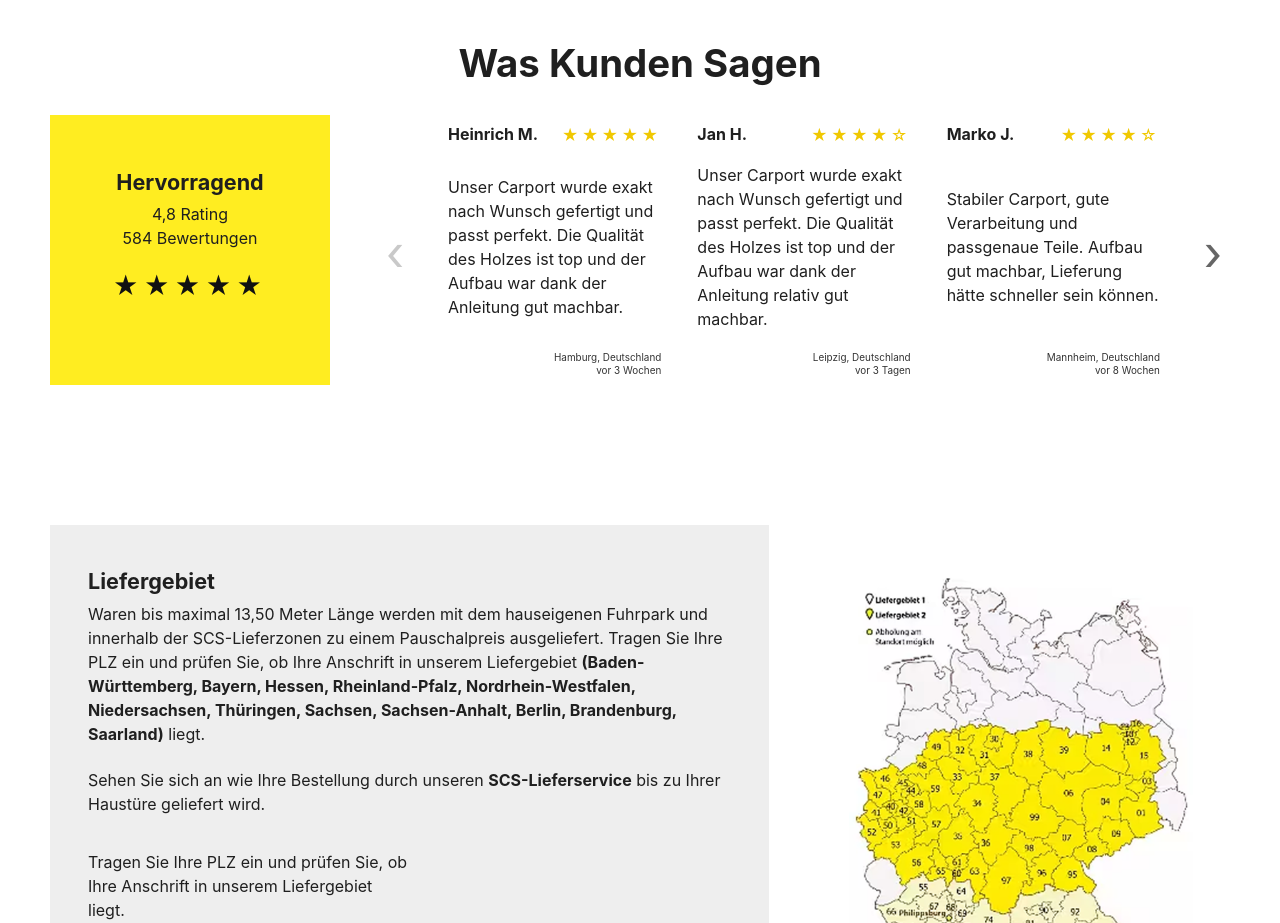
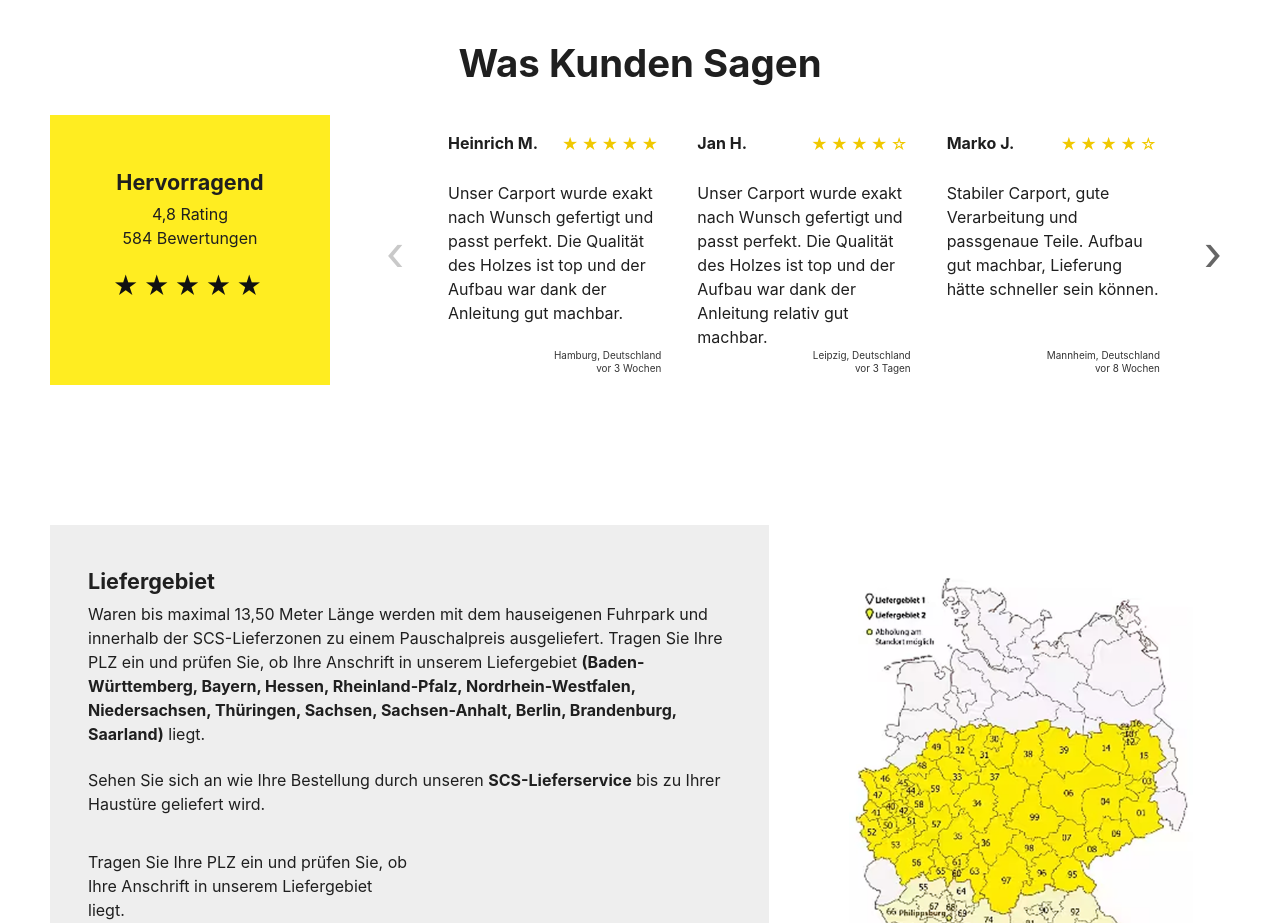
Before and after one commit to weidmanngabriel/webseite-project-corni, a plain HTML site: page konfigurator.html in a window 1280 px wide. Shown: the part 2240-3163 px from the top of the page. Drawn offline with Linux system fonts and the light colour scheme.

Commit message:
Testimonials same height

```diff
--- a/css/styles.css
+++ b/css/styles.css
@@ -790,7 +790,7 @@ fieldset { padding: 0; border: 0; }
 .review {
   flex: 0 0 calc(100% / 3);
   display: grid;
-  align-content: space-between;
+  grid-template-rows: 38px auto 1fr;
   min-height: 245px;
   padding: 0 18px;
 }
@@ -800,7 +800,7 @@ fieldset { padding: 0; border: 0; }
   justify-content: space-between;
   gap: 16px;
   align-items: center;
-  margin-bottom: 16px;
+  margin: 0;
 }
 
 .review h3 {
@@ -811,8 +811,9 @@ fieldset { padding: 0; border: 0; }
 
 .stars { color: #f0c800; letter-spacing: 0.2em; }
 .review .stars { margin: 0; white-space: nowrap; }
-.review p { margin-bottom: 20px; }
+.review > p { margin: 18px 0 0; }
 .review small {
+  align-self: end;
   color: #333;
   font-size: 0.62rem;
   line-height: 1.35;
```
